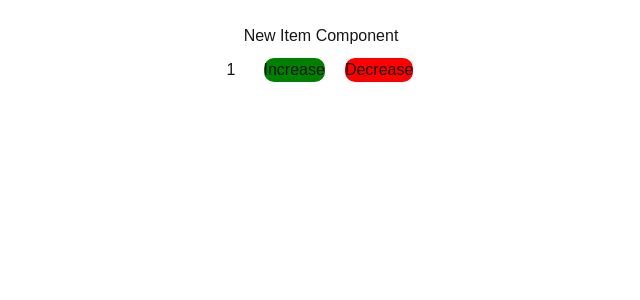
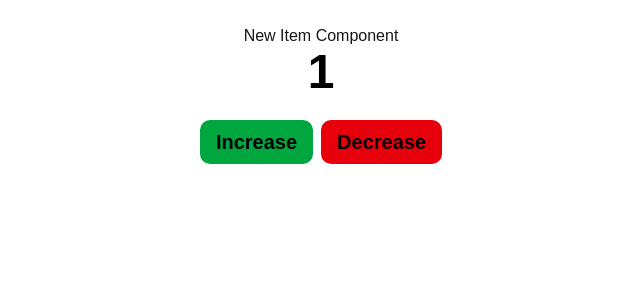
Before and after one commit to Lee-Abraham/cprg306-assignments, a Next.js app: page /week-4 in a window 1280 px wide. Shown: the top 300 px of the page, without its empty margins (319-959 px from the left). Built offline with nearby package versions, Linux system fonts and the light colour scheme.

Commit message:
Update page.js

```diff
--- a/app/week-4/page.js
+++ b/app/week-4/page.js
@@ -26,27 +26,23 @@ export default function Page() {
   return (
     <main className="flex flex-col items-center text-center p-6">
         <NewItem />
-        <div style={{display: "flex", alignItems: "center", gap: "10px"}}>
-            <span className="mx-2">{quantity}</span>
-            <div>
-                <button className="inc-button" style={{borderRadius: "10px", backgroundColor: "green", margin: "10px"}} onClick={incrementQuantity}>Increase</button>
-                <button className="dec-button" style={{borderRadius: "10px", backgroundColor: "red", margin: "10px"}} onClick={decrementQuantity}>Decrease</button>
-            </div>
-        </div>
-
-        <style jsx>{`
-            .inc-button:hover {
-                background-color: #006400;
-                border: none;
-                cursor: pointer;
-            }
-
-            .dec-button:hover {
-                background-color:  #660000;
-                border: none;
-                cursor: pointer;
-}
-        `}</style>
+                <div className="flex flex-col items-center gap-2 bg-white">
+                        <span className="mx-2 text-5xl font-bold mb-4 text-black">{quantity}</span>
+                        <div className="flex gap-2">
+                                <button
+                                    className="inc-button text-xl font-bold mb-4 rounded-[10px] bg-green-600 text-black px-4 py-2 transition-colors duration-200 hover:bg-[#006400]"
+                                    onClick={incrementQuantity}
+                                >
+                                    Increase
+                                </button>
+                                <button
+                                    className="dec-button text-xl font-bold mb-4 rounded-[10px] bg-red-600 text-black px-4 py-2 transition-colors duration-200 hover:bg-[#660000]"
+                                    onClick={decrementQuantity}
+                                >
+                                    Decrease
+                                </button>
+                        </div>
+                </div>
     </main>
   );
 }
```
